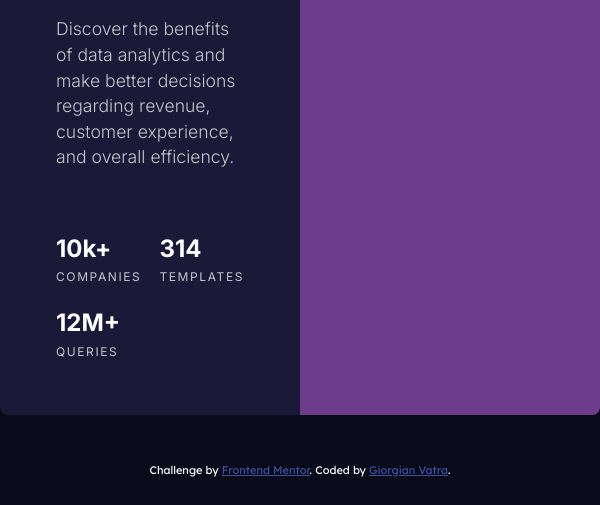
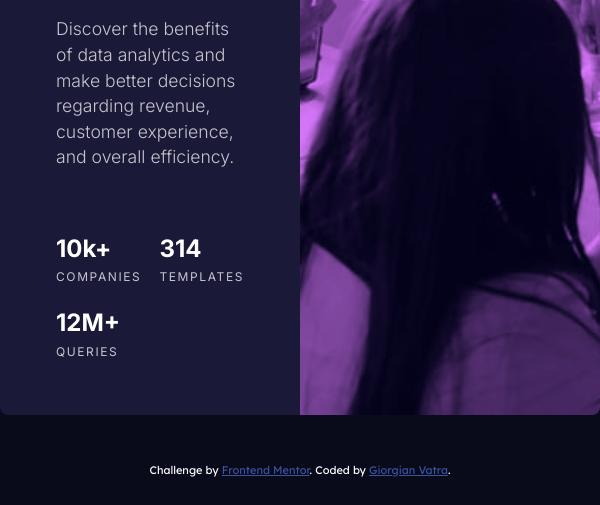
Before and after one commit to giorgianvatra/Stats-preview-card-component, a plain HTML site: page index.html in a window 600 px wide. Shown: the part 295-800 px from the top of the page. Drawn offline with Linux system fonts and the light colour scheme.

Commit message:
Update styles.css

```diff
--- a/styles.css
+++ b/styles.css
@@ -1,16 +1,4 @@
-/*
-### Primary
 
-- Very dark blue (main background): hsl(233, 47%, 7%)
-- Dark desaturated blue (card background): hsl(244, 38%, 16%)
-- Soft violet (accent): hsl(277, 64%, 61%)
-
-### Neutral
-
-- White (main heading, stats): hsl(0, 0%, 100%)
-- Slightly transparent white (main paragraph): hsla(0, 0%, 100%, 0.75)
-- Slightly transparent white (stat headings): hsla(0, 0%, 100%, 0.6)
-*/
 @import url('https://fonts.googleapis.com/css2?family=Inter:wght@300;400;700&family=Lexend+Deca:wght@200;400&display=swap');
 
 *{
@@ -42,7 +30,7 @@ body{
     .banner{
         max-width: 350px;
         height: 200px;
-        background-image: url(/images/image-header-mobile.jpg);
+        background-image: url(image-header-mobile.jpg);
         background-color: hsl(277, 40%, 39%);
         background-blend-mode:overlay;
         background-size: cover;
@@ -86,7 +74,7 @@ body{
     .banner{
         max-width: 520px;
         height: 100%;
-        background-image: url(/images/image-header-desktop.jpg);
+        background-image: url(image-header-desktop.jpg);
         background-color: hsl(277, 40%, 39%);
         background-blend-mode:overlay;
         background-size: cover;
```
